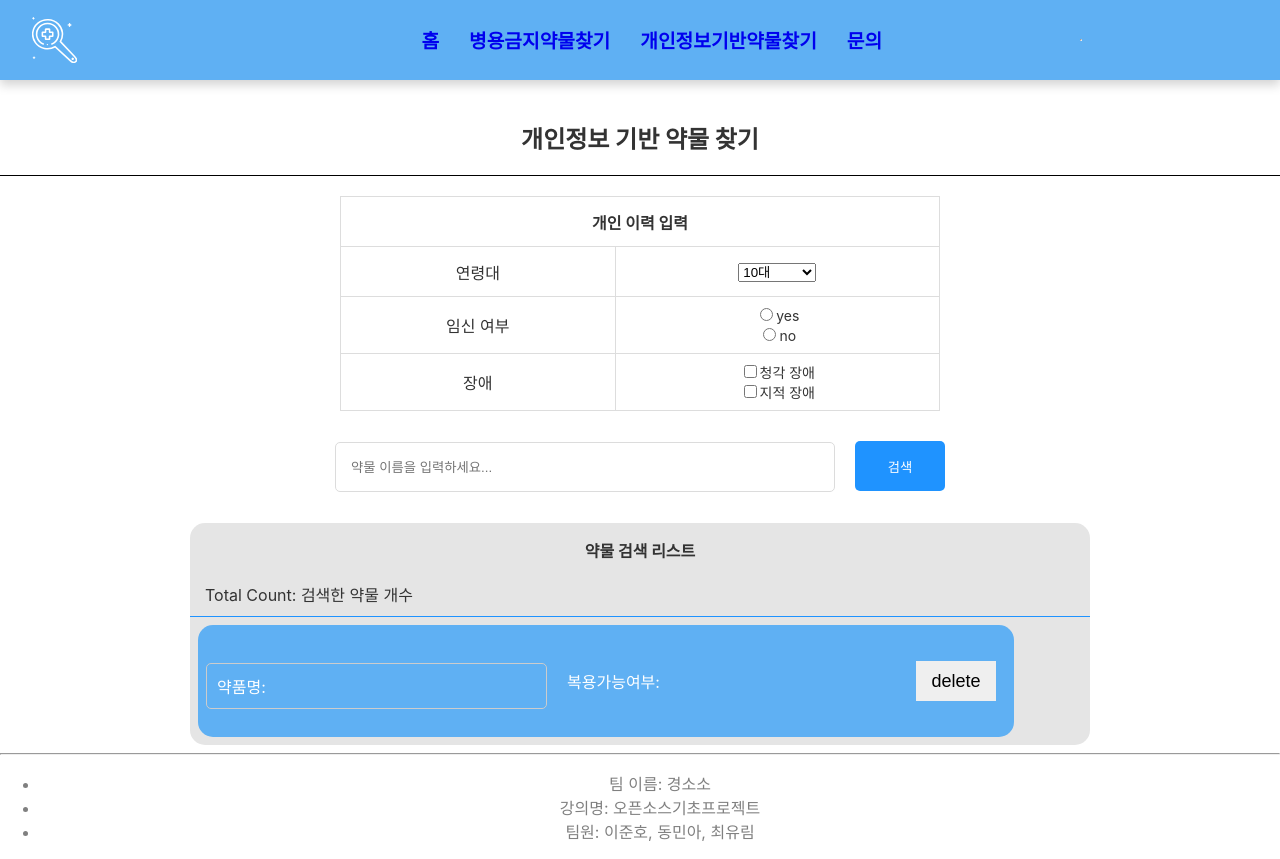
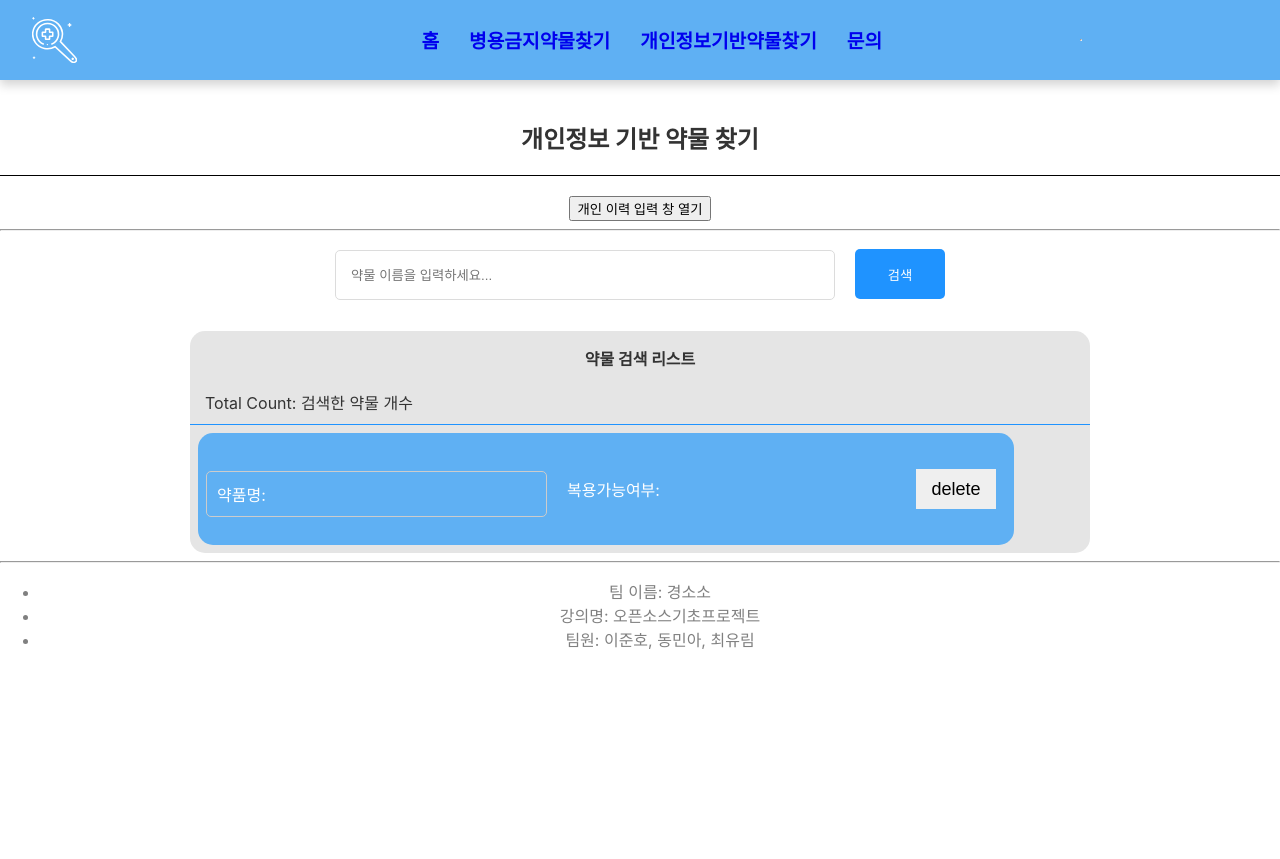
Before and after one commit to LovellR/GSS_Project, a React (Create React App) app in the folder oss-project/: page /detail in a window 1280 px wide. After the commit the page ends 800 px from the top, so only its background shows below. Built offline with nearby package versions, Linux system fonts and the light colour scheme.

Commit message:
개인 이력 입력 창 열고 닫기 기능

```diff
--- a/oss-project/src/JS/Detail.js
+++ b/oss-project/src/JS/Detail.js
@@ -1,13 +1,24 @@
-import React from 'react';
+import { React, useState } from 'react';
 import PersonalEditor from './PersonalEditor';
 import PersonalList from './PersonalList';
 import User from './User';
 
 const Detail = () => {
+    const [visible, setVisible] = useState(false);
+
     return (
         <div>
             <h2>개인정보 기반 약물 찾기</h2>
-            <User />
+            <div>
+                <button onClick={() => {
+                    setVisible(!visible);
+                }}
+                >
+                    {visible ? "개인 이력 입력 창 닫기" : "개인 이력 입력 창 열기"}
+                </button>
+                <hr />
+                {visible && <User />}
+            </div>
             <PersonalEditor />
             <PersonalList />
         </div>
```
